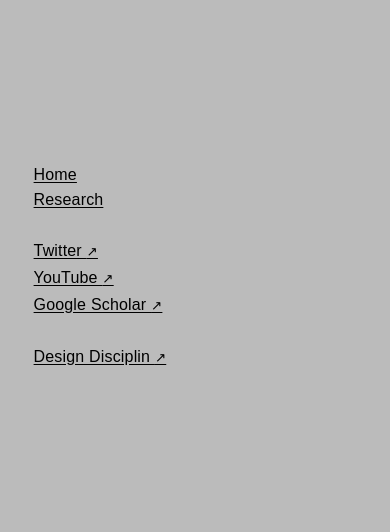
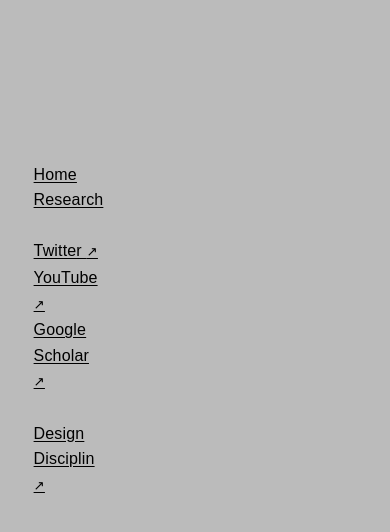
Before and after one commit to l77l77/mbaytas.github.io, a Jekyll site: the page built from README.md, in a window 390 px wide. Shown: the top 532 px of the page. Built offline with Jekyll 4.4.1, drawn with Linux system fonts in a browser that asks for light colours; some web fonts are replaced; our own code applies the rules of GitHub Pages for plain Markdown files; comment, search, counter and statistics services are not loaded.

Commit message:
Update default.html

```diff
--- a/_layouts/default.html
+++ b/_layouts/default.html
@@ -103,7 +103,7 @@
       }
       @media (max-width: 1000px) {
         .grid {
-            grid-template-columns: 1fr;
+            grid-template-columns: minmax(1rem 1fr;)
         }
       }
       pre {
```
